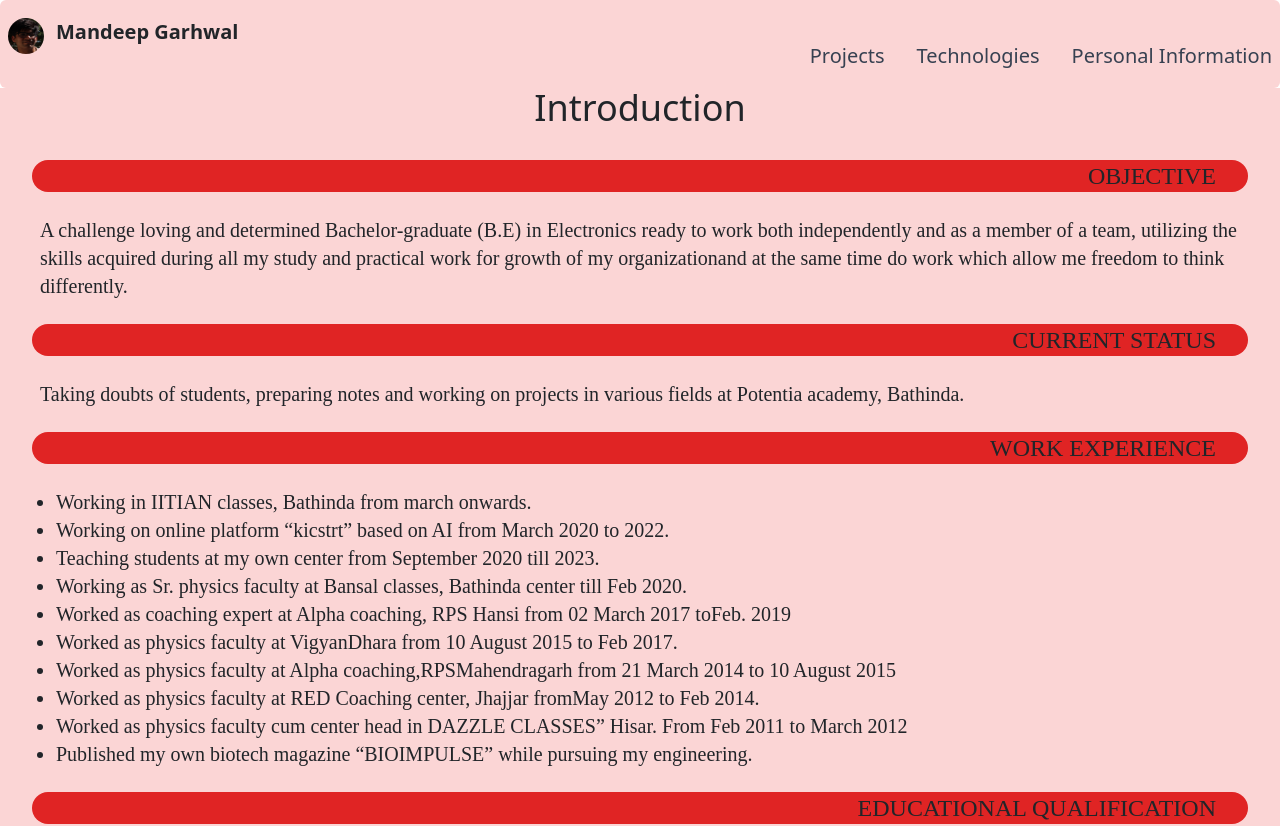
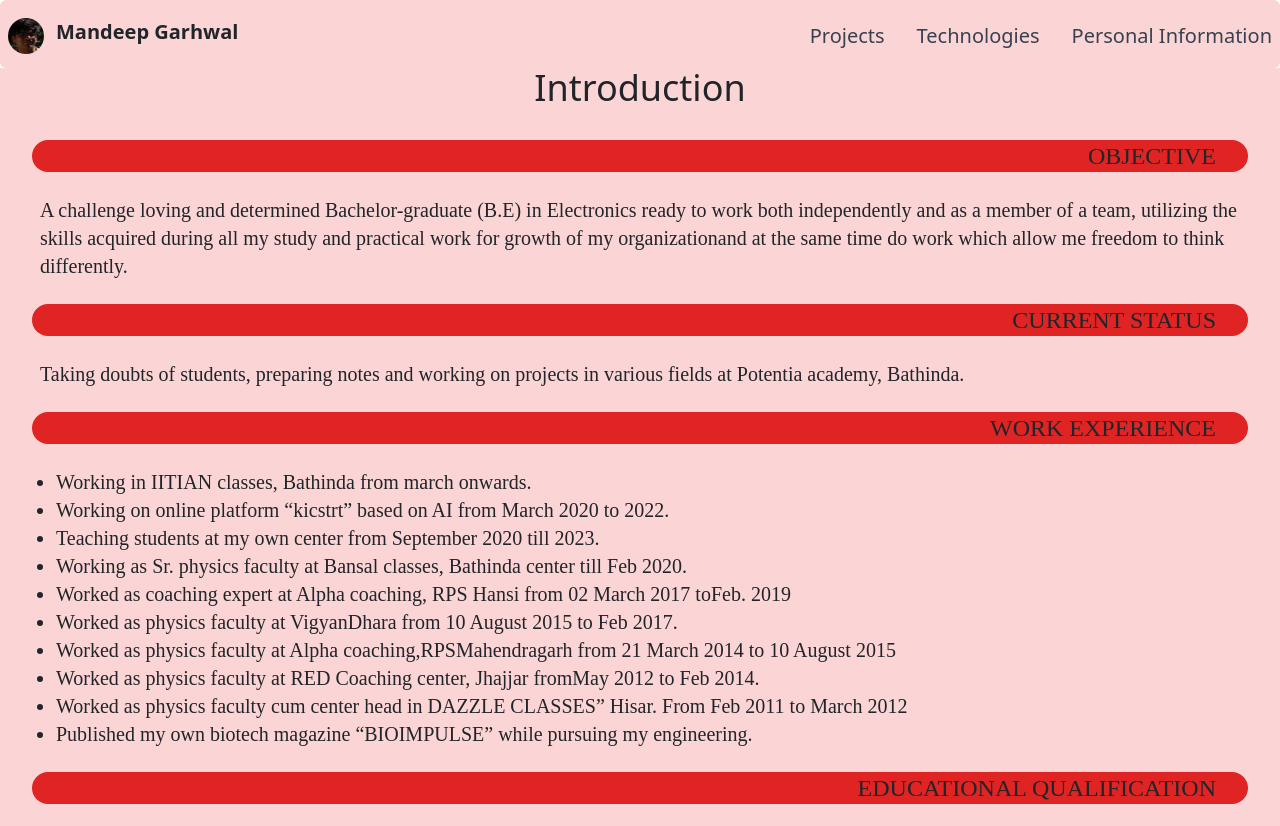
Before and after one commit to mandeepgarhwal/resume-tailwind, a React (Create React App) app: page / in a window 1280 px wide. Shown: the top 826 px of the page. Built offline with nearby package versions, Linux system fonts and the light colour scheme.

Commit message:
Add files via upload

```diff
--- a/src/navbar.jsx
+++ b/src/navbar.jsx
@@ -11,18 +11,21 @@ export default function Navbars() {
                 <span className=" self-start whitespace-nowrap text-xl font-semibold dark:text-white">Mandeep Garhwal</span>
             </Navbar.Brand>
             </div >
-            <div className="flex flex-col justify-end">
+            <div className="flex flex-col justify-start">
             <div className="flex flex-row justify-end">
             <Navbar.Toggle className='focus:w-1/5 mr-3 focus:ring-red-200 hover:bg-red-200'/>
             </div>
-            <Navbar.Collapse>
-                <Navbar.Link href="/projects" className='text-xl'>
+            {/* <div className="flex flex-col justify-start pb-6"> */}
+            <Navbar.Collapse className=''>
+
+                <Navbar.Link href="/projects" className='text-xl -mt-5'>
                     Projects
                 </Navbar.Link>
-                <Navbar.Link href="/technologies" className='text-xl'>Technologies</Navbar.Link>
-                <Navbar.Link href="/contacts" className='text-xl'>Personal Information</Navbar.Link>
+                <Navbar.Link href="/technologies" className='text-xl -mt-5'>Technologies</Navbar.Link>
+                <Navbar.Link href="/contacts" className='text-xl -mt-5'>Personal Information</Navbar.Link>
 
             </Navbar.Collapse>
+            {/* </div> */}
             </div>
         </Navbar>
         // <nav className="bg-red-200 dark:bg-gray-900 fixed w-full z-20 top-0 start-0  border-b border-gray-200 dark:border-gray-600">
```
